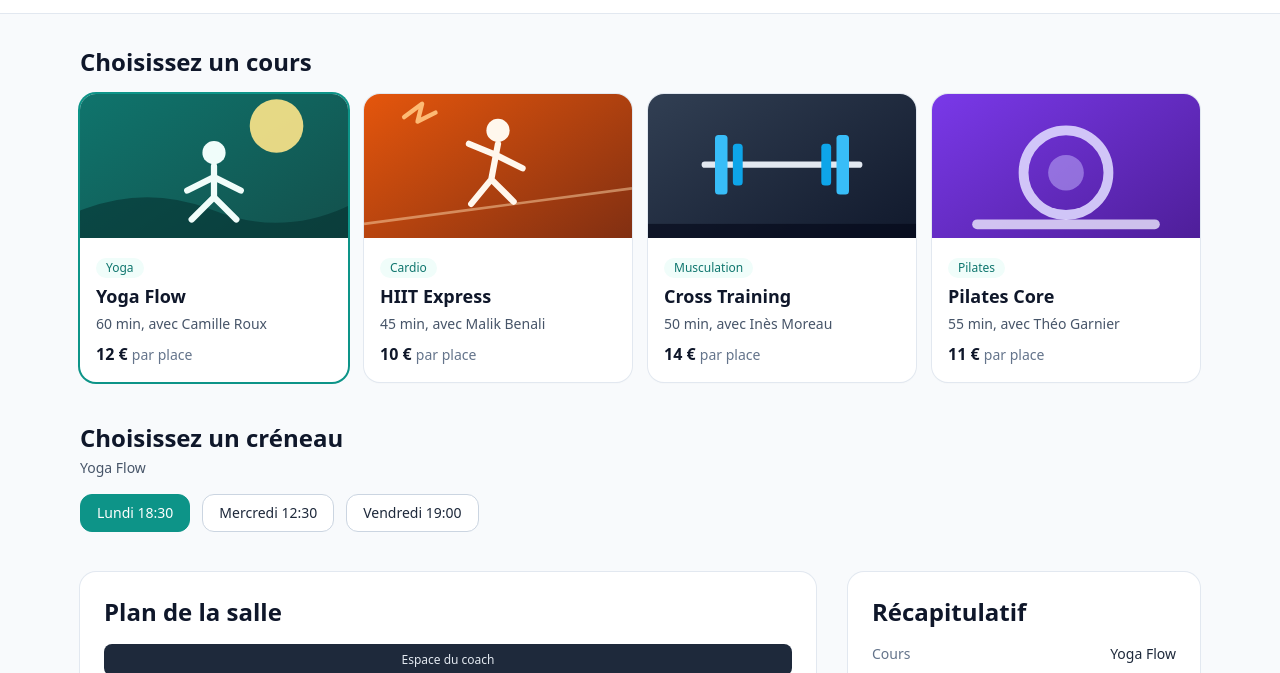
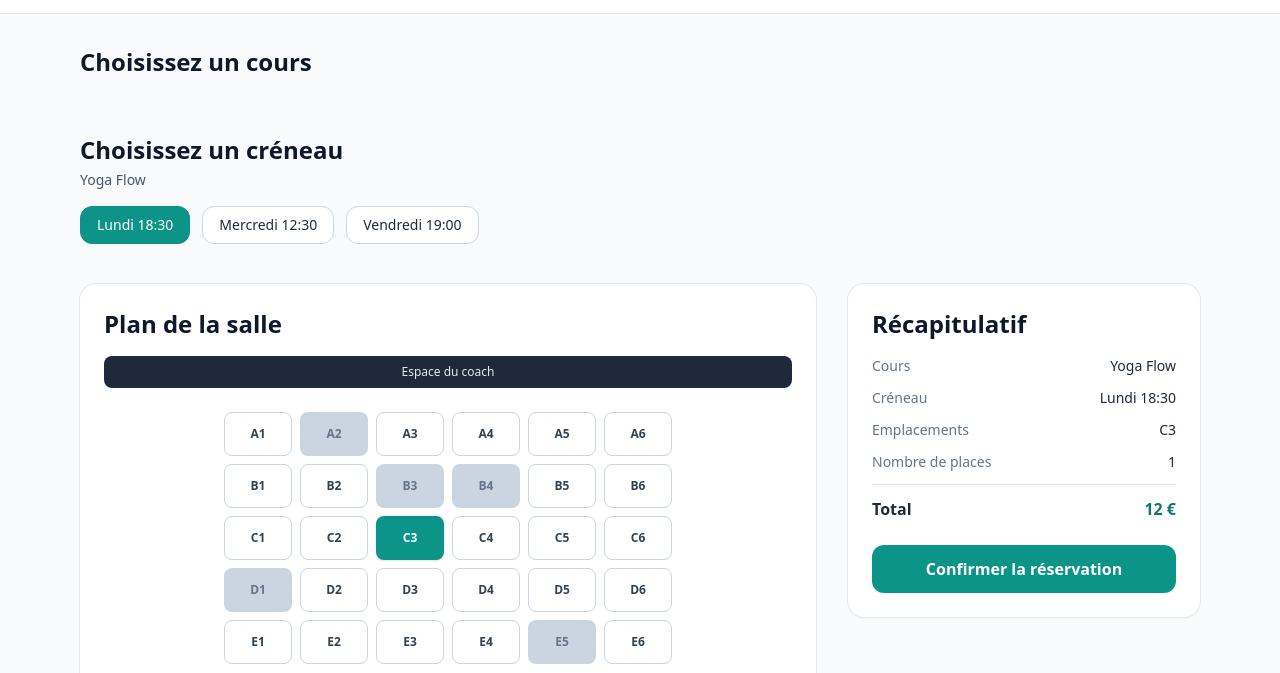
Before and after one commit to boubkerhabib/MoveSpot, a plain HTML site: page index.html in a window 1280 px wide. Shown: the part 47-720 px from the top of the page. Drawn offline with nearby package versions, Linux system fonts and the light colour scheme.

Commit message:
le debutde ville movespot ÉTAPE 0 : Découvrir les données

```diff
--- a/index.html
+++ b/index.html
@@ -25,42 +25,8 @@
       <h2 id="titre-cours" class="mb-4 text-2xl font-bold text-slate-900">Choisissez un cours</h2>
       <!-- Conteneur à manipuler : les cartes ci-dessous sont des MODÈLES HTML -->
       <div id="courses-container" class="grid gap-4 sm:grid-cols-2 lg:grid-cols-4">
-          <article class="cursor-pointer overflow-hidden rounded-2xl bg-white shadow-sm ring-2 ring-teal-600 transition hover:shadow-md" data-id="yoga">
-            <img src="assets/images/yoga.svg" alt="Visuel du cours Yoga Flow" class="h-36 w-full object-cover" />
-            <div class="space-y-1 p-4">
-              <span class="inline-block rounded-full bg-teal-50 px-2.5 py-0.5 text-xs font-medium text-teal-700">Yoga</span>
-              <h3 class="text-lg font-semibold text-slate-900">Yoga Flow</h3>
-              <p class="text-sm text-slate-600">60 min, avec Camille Roux</p>
-              <p class="pt-1 text-base font-bold text-slate-900">12 € <span class="text-sm font-normal text-slate-500">par place</span></p>
-            </div>
-          </article>
-          <article class="cursor-pointer overflow-hidden rounded-2xl bg-white shadow-sm ring-1 ring-slate-200 transition hover:shadow-md" data-id="hiit">
-            <img src="assets/images/hiit.svg" alt="Visuel du cours HIIT Express" class="h-36 w-full object-cover" />
-            <div class="space-y-1 p-4">
-              <span class="inline-block rounded-full bg-teal-50 px-2.5 py-0.5 text-xs font-medium text-teal-700">Cardio</span>
-              <h3 class="text-lg font-semibold text-slate-900">HIIT Express</h3>
-              <p class="text-sm text-slate-600">45 min, avec Malik Benali</p>
-              <p class="pt-1 text-base font-bold text-slate-900">10 € <span class="text-sm font-normal text-slate-500">par place</span></p>
-            </div>
-          </article>
-          <article class="cursor-pointer overflow-hidden rounded-2xl bg-white shadow-sm ring-1 ring-slate-200 transition hover:shadow-md" data-id="crossfit">
-            <img src="assets/images/crossfit.svg" alt="Visuel du cours Cross Training" class="h-36 w-full object-cover" />
-            <div class="space-y-1 p-4">
-              <span class="inline-block rounded-full bg-teal-50 px-2.5 py-0.5 text-xs font-medium text-teal-700">Musculation</span>
-              <h3 class="text-lg font-semibold text-slate-900">Cross Training</h3>
-              <p class="text-sm text-slate-600">50 min, avec Inès Moreau</p>
-              <p class="pt-1 text-base font-bold text-slate-900">14 € <span class="text-sm font-normal text-slate-500">par place</span></p>
-            </div>
-          </article>
-          <article class="cursor-pointer overflow-hidden rounded-2xl bg-white shadow-sm ring-1 ring-slate-200 transition hover:shadow-md" data-id="pilates">
-            <img src="assets/images/pilates.svg" alt="Visuel du cours Pilates Core" class="h-36 w-full object-cover" />
-            <div class="space-y-1 p-4">
-              <span class="inline-block rounded-full bg-teal-50 px-2.5 py-0.5 text-xs font-medium text-teal-700">Pilates</span>
-              <h3 class="text-lg font-semibold text-slate-900">Pilates Core</h3>
-              <p class="text-sm text-slate-600">55 min, avec Théo Garnier</p>
-              <p class="pt-1 text-base font-bold text-slate-900">11 € <span class="text-sm font-normal text-slate-500">par place</span></p>
-            </div>
-          </article>
+
+
       </div>
     </section>
 
```
Also changed, not shown: js/app.js (+25 -1 lines).
